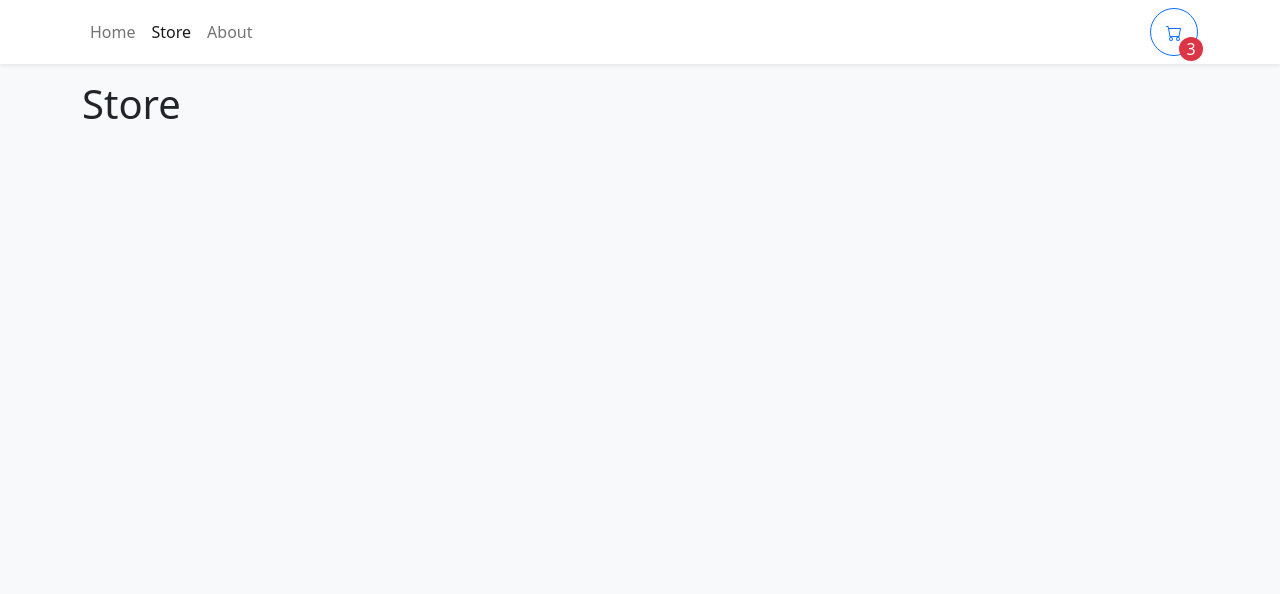
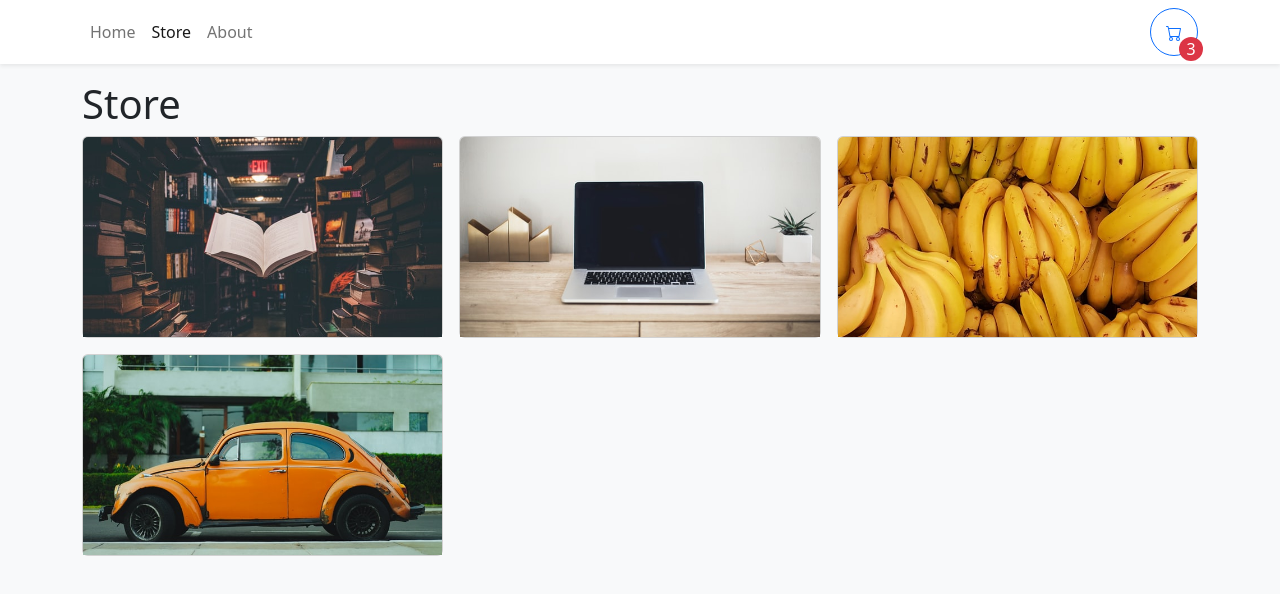
Before and after one commit to 41CharlesLi/ts-react-shopping, a React (Vite) app: page /store in a window 1280 px wide. Shown: the top 594 px of the page. Built offline with nearby package versions, Linux system fonts and the light colour scheme.

Commit message:
created StoreItem comp and set up props

```diff
--- /dev/null
+++ b/src/components/StoreItem.tsx
@@ -0,0 +1,21 @@
+import { Card } from "react-bootstrap";
+
+type StoreItemProps = {
+    id: number;
+    name: string;
+    price: number;
+    imgUrl: string;
+};
+
+export function StoreItem({ id, name, price, imgUrl }: StoreItemProps) {
+    return (
+        <Card>
+            <Card.Img
+                variant="top"
+                src={imgUrl}
+                height="200px"
+                style={{ objectFit: "cover" }}
+            />
+        </Card>
+    );
+}
--- a/src/pages/Store.tsx
+++ b/src/pages/Store.tsx
@@ -1,3 +1,18 @@
+import { Col, Row } from "react-bootstrap";
+import storeItems from "../data/items.json";
+import { StoreItem } from "../components/StoreItem";
+
 export function Store() {
-    return <h1>Store</h1>;
+    return (
+        <>
+            <h1>Store</h1>
+            <Row md={2} xs={1} lg={3} className="g-3">
+                {storeItems.map((item) => (
+                    <Col key={item.id}>
+                        <StoreItem {...item} />
+                    </Col>
+                ))}
+            </Row>
+        </>
+    );
 }
```
